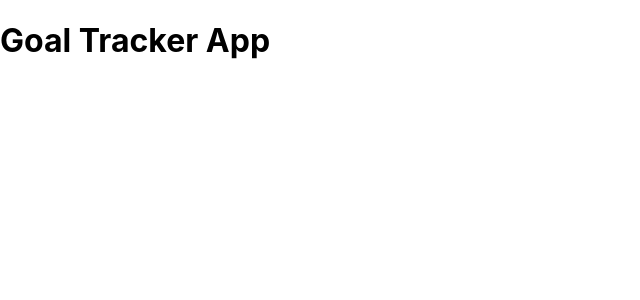
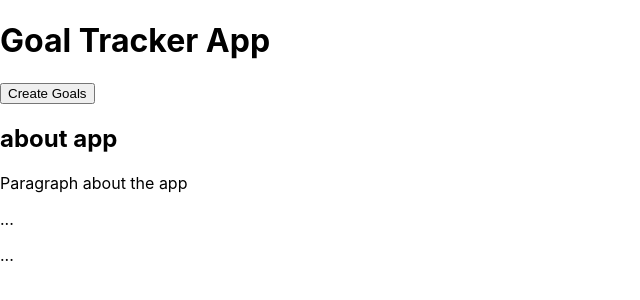
Before and after one commit to austin-carman/goal-tracker, a React (Create React App) app: page / in a window 1280 px wide. Shown: the top 300 px of the page, without its empty margins (0-640 px from the left). Built offline with nearby package versions, Linux system fonts and the light colour scheme.

Commit message:
structure for home page

```diff
--- a/public/index.html
+++ b/public/index.html
@@ -24,7 +24,7 @@
       work correctly both with client-side routing and a non-root public URL.
       Learn how to configure a non-root public URL by running `npm run build`.
     -->
-    <title>React App</title>
+    <title>Goal Tracker</title>
   </head>
   <body>
     <noscript>You need to enable JavaScript to run this app.</noscript>
--- a/src/components/Home.js
+++ b/src/components/Home.js
@@ -3,8 +3,21 @@ import React from 'react';
 const Home = () => {
 
     return(
-        <div>
-            <h1>Goal Tracker App</h1>
+        <div className='home'>
+            <header className='hero-img'>
+                <h1>Goal Tracker App</h1>
+                <button>Create Goals</button>
+            </header>
+            <section>
+                <h2>about app</h2>
+                <p>Paragraph about the app</p>
+            </section>
+            <section>
+                <p>...</p>
+            </section>
+            <section>
+                <p>...</p>
+            </section>
         </div>
     )
 }
```
Also changed, not shown: src/components/Footer.js (added), src/components/Header.js (added).
